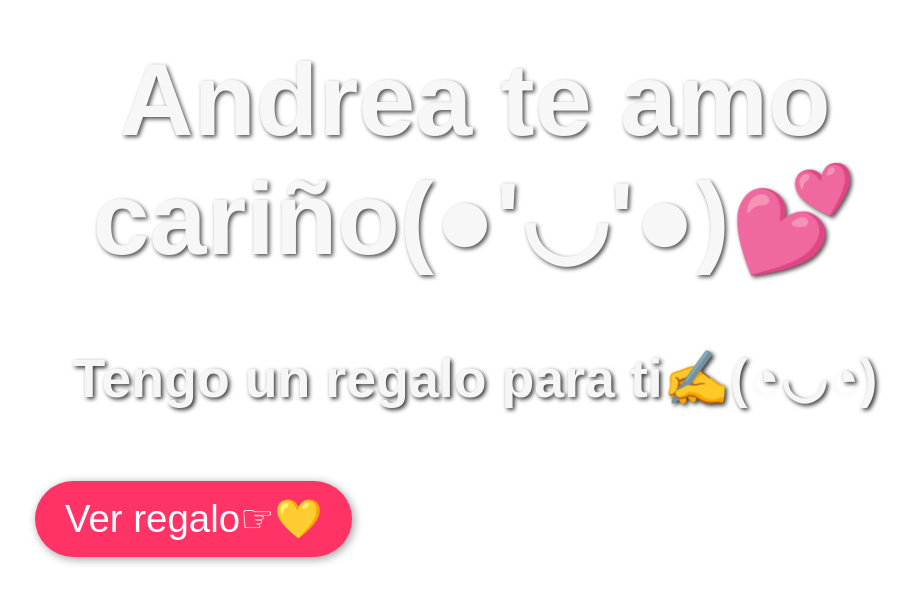
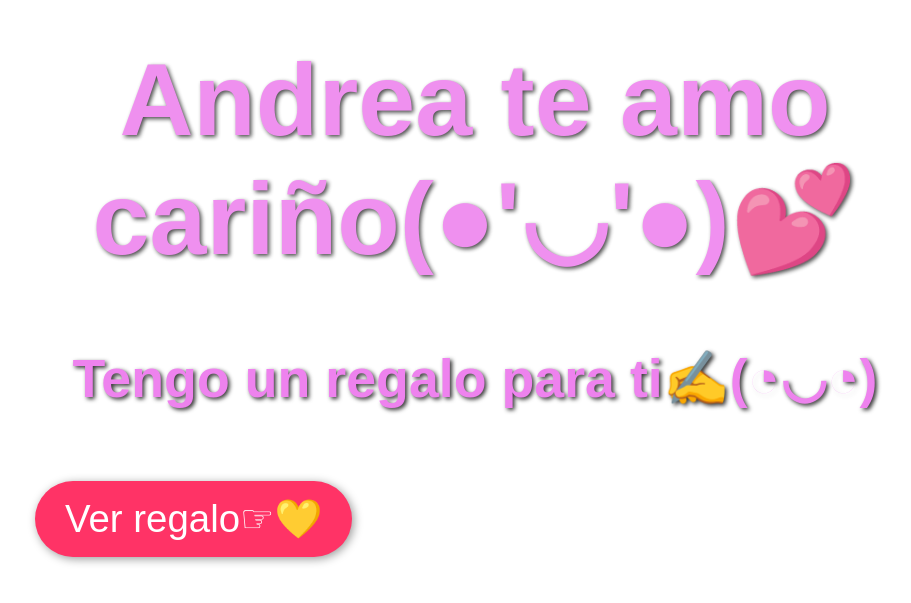
Before and after one commit to MoralesDaniel2/hola, a plain HTML site: page index.html in a window 1280 px wide. Shown: the part 135-738 px from the top of the page, without its empty margins (165-1076 px from the left). Drawn offline with Linux system fonts and the light colour scheme.

Commit message:
Update index.html

```diff
--- a/index.html
+++ b/index.html
@@ -18,7 +18,7 @@
         }
 
         h1, h2 {
-            color: rgb(247, 246, 246);
+            color: violet;
             text-shadow: 2px 2px 4px rgba(0, 0, 0, 0.8);
             text-align: center;
         }
```
